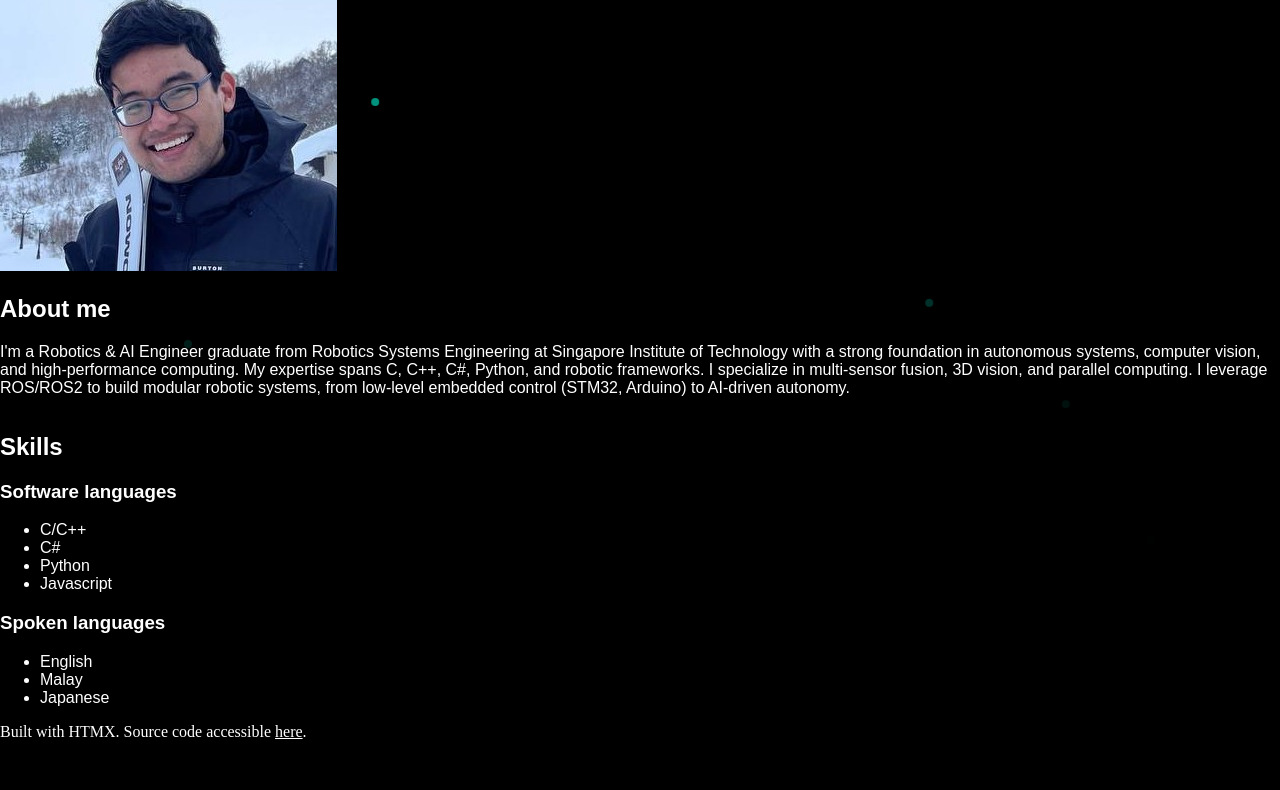
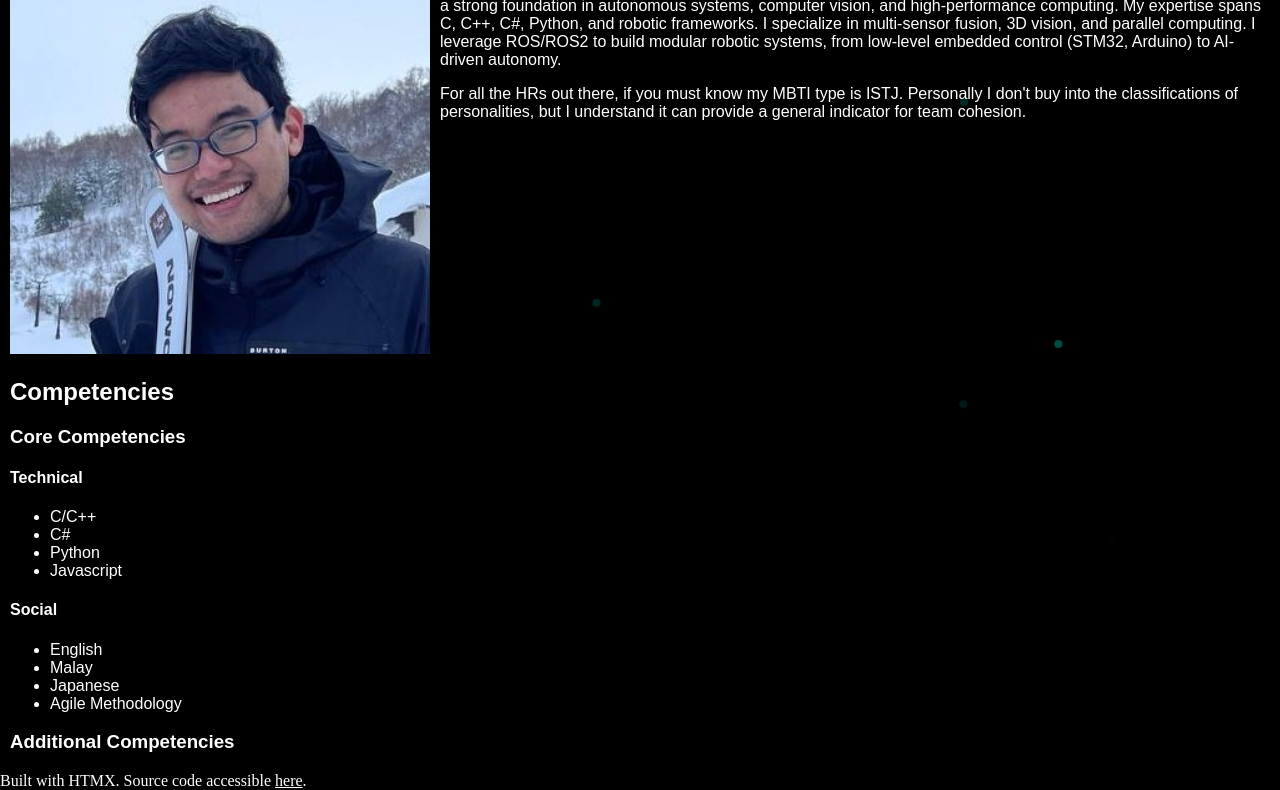
Before and after one commit to VOCOM/Landing-Page, a plain HTML site: page index.html in a window 1280 px wide. Shown: the part 206-996 px from the top of the page. Before the commit the page ends 947 px from the top, so only its background shows below. Drawn offline with Linux system fonts and the light colour scheme.

```diff
--- a/animations/starfall.js
+++ b/animations/starfall.js
@@ -17,6 +17,7 @@ for (i = 0; i < maxStars; i++) {
 
 function createFallingStar() {
   var x = Math.floor(Math.random() * 100);
+  const salt = Math.min(0.5, Math.random());
   if (x > 90 - travel) x -= travel;
 
   const star = document.createElement("div");
@@ -28,7 +29,9 @@ function createFallingStar() {
       transform: 'translateX(' + x + 'vw) translateY(0vh)'
     },
     { opacity: 1.0 },
-    { opacity: 0.5 },
+    { opacity: 0.2 },
+    { opacity: 0.2 },
+    { opacity: salt },
     { opacity: 0.1 },
     {
       opacity: 0,
--- a/index.html
+++ b/index.html
@@ -14,17 +14,17 @@
     <button hx-get="pages/home.html">Home</button>
     <button hx-get="pages/project.html">Projects</button>
     <button hx-get="pages/research.html">Research</button>
-    <button hx-on:click="toggleStarfall()" style="margin-left: auto;">
-      <div id="starfall-icon" style="mask: url(res/falling-star-icon.svg);"></div>
+    <div class="tooltip" style="margin-left: auto;">
+      <button id="starfall-icon" hx-on:click="toggleStarfall()"></button>
       <div class="tooltip-text">Toggle starfall</div>
-    </button>
+    </div>
   </header>
 
   <div id="page" hx-trigger="load" hx-get="pages/home.html"></div>
 
   <footer>
-    Built with HTMX. Source code accessible <a class="code-source"
-      href="https://github.com/VOCOM/Landing-Page">here</a>.
+    Built with HTMX. Source code accessible
+    <a class="code-source" href="https://github.com/VOCOM/Landing-Page">here</a>.
   </footer>
 </body>
 
--- a/pages/home.html
+++ b/pages/home.html
@@ -1,34 +1,47 @@
+<div style="margin: 0px 10px;">
+  <div style="display: flex;">
     <div>
       <h1>Muhammad Syamim</h1>
-  <img class="thumbnail" src="res/portrait-ski.jpg">
+      <img src="res/portrait-ski.jpg" style="width: 420px;">
+    </div>
+
+    <div style="margin-top: 57px; margin-left: 10px;">
+      <h2>About me</h2>
+      <p>
+        I'm a Robotics & AI Engineer graduate from Robotics Systems Engineering at Singapore Institute of Technology
+        with a strong foundation in autonomous systems, computer vision, and high-performance computing. My expertise
+        spans C, C++, C#, Python, and robotic frameworks. I specialize in multi-sensor fusion, 3D vision, and parallel
+        computing. I leverage ROS/ROS2 to build modular robotic systems, from low-level embedded control (STM32,
+        Arduino) to AI-driven autonomy.
+      </p>
+
+      <p>
+        For all the HRs out there, if you must know my MBTI type is ISTJ. Personally I don't buy into the
+        classifications of personalities, but I understand it can provide a general indicator for team cohesion.
+      </p>
+    </div>
   </div>
 
   <div>
-  <h2>About me</h2>
-  <p>
-    I'm a Robotics & AI Engineer graduate from Robotics Systems Engineering at Singapore Institute of Technology with a
-    strong foundation in autonomous systems, computer vision, and high-performance computing. My expertise spans C, C++,
-    C#, Python, and robotic frameworks. I specialize in multi-sensor fusion, 3D vision, and parallel computing. I
-    leverage ROS/ROS2 to build modular robotic systems, from low-level embedded control (STM32, Arduino) to AI-driven
-    autonomy.
-  </p>
-</div>
+    <h2>Competencies</h2>
 
-<div>
-  <h2>Skills</h2>
-
-  <h3>Software languages</h3>
+    <h3>Core Competencies</h3>
+    <!-- #TODO: Make into a tab -->
+    <h4>Technical</h4>
     <ul>
       <li>C/C++</li>
       <li>C#</li>
       <li>Python</li>
       <li>Javascript</li>
     </ul>
-
-  <h3>Spoken languages</h3>
+    <h4>Social</h4>
     <ul>
       <li>English</li>
       <li>Malay</li>
       <li>Japanese</li>
+      <li>Agile Methodology</li>
     </ul>
+
+    <h3>Additional Competencies</h3>
   </div>
+</div>
--- a/styles/dark-theme.css
+++ b/styles/dark-theme.css
@@ -1,3 +1,4 @@
+/* Globals */
 :root {
   /** Base colors */
   --dark: #000000;
@@ -38,12 +39,21 @@
   --navbar-padding: 5px;
 
   /* Project-Card */
+  --project-container-gap: 10px;
   --project-card-border-radius: 10px;
-  --project-card-margin: 10px;
   --project-card-padding: 10px;
 }
 
-/* Animation */
+html {
+  color: var(--light);
+  background: var(--dark);
+}
+
+body {
+  margin: var(--body-margin);
+}
+
+/* Background Animation */
 .star {
   width: 8px;
   height: 8px;
@@ -54,13 +64,41 @@
   z-index: -1;
 }
 
-html {
-  color: var(--light);
-  background: var(--dark);
+/* Tooltip Containers */
+.tooltip {
+  display: flex;
+  flex-direction: column;
 }
 
-body {
-  margin: var(--body-margin);
+.tooltip-text {
+  color: var(--light);
+  background-color: var(--surface-tone-a40);
+  font-size: 16px;
+  border-radius: 5px;
+  padding: 5px;
+  visibility: hidden;
+  opacity: 0;
+  cursor: default;
+  user-select: none;
+}
+
+.tooltip:hover .tooltip-text {
+  visibility: visible;
+  animation-name: fadeIn;
+  animation-timing-function: ease;
+  animation-fill-mode: forwards;
+  animation-delay: 700ms;
+  animation-duration: 100ms;
+}
+
+@keyframes fadeIn {
+  0% {
+    opacity: 0;
+  }
+
+  100% {
+    opacity: 1;
+  }
 }
 
 /* Navigation bar */
@@ -87,56 +125,45 @@ body {
 }
 
 #starfall-icon {
-  aspect-ratio: calc(143/150);
-  height: 50px;
-  mask-repeat: no-repeat;
   background-color: lime;
   transform: scaleX(-1);
-  justify-self: right;
-}
-
-.tooltip-text {
-  margin-top: 10px;
-  font-size: 16px;
-  background-color: gray;
-  border-radius: 5px;
-  padding: 5px;
-  text-align: center;
-  visibility: hidden;
-  z-index: 1;
-}
-
-.navbar button:hover .tooltip-text {
-  visibility: visible;
+  mask: url(../res/falling-star-icon.svg);
+  mask-repeat: no-repeat;
+  aspect-ratio: calc(143/150);
 }
 
 /* Navigatable Page Body */
 #page {
   font-family: sans-serif;
-  display: flex;
-  flex-wrap: wrap;
   padding-top: calc(var(--navbar-height) + 2*var(--navbar-padding));
-  justify-content: left;
 }
 
 /* Projects */
+.project-container {
+  display: flex;
+  flex-wrap: wrap;
+  justify-content: center;
+  gap: var(--project-container-gap);
+  margin-top: 10px;
+}
+
 .project-card {
   border-radius: var(--project-card-border-radius);
   background: var(--surface-tone-a10);
   cursor: pointer;
   padding: var(--project-card-padding);
-  margin: var(--project-card-margin);
   min-width: 400px;
-  width: calc(25% - 2*var(--project-card-margin) - 2*var(--project-card-padding));
+  width: calc(25% - 3*var(--project-container-gap));
 }
 
-.project-card h1 {
-  height: 2em;
-  font-size: 20px;
+.project-card .title {
+  height: 3em;
+  font-size: 25px;
   font-weight: bold;
+  line-height: 1.5em;
 }
 
-.project-card img {
+.project-card .thumbnail {
   width: 100%;
 }
 
```
Also changed, not shown: pages/project.html (+30 -8 lines), pages/projects/bss.html (+6 -4 lines), pages/projects/cryptic-code.html (+3 -3 lines), pages/projects/kizuna.html (+2 -2 lines), pages/projects/lite-kit.html (+3 -3 lines), pages/projects/thermal-flow.html (+3 -3 lines), pages/research.html (+1 -1 lines), res/discord.png (added), res/dotnet.png (added), res/iot.png (added), res/ml.png (added). Lines whose indentation alone changed are shown as unchanged.
